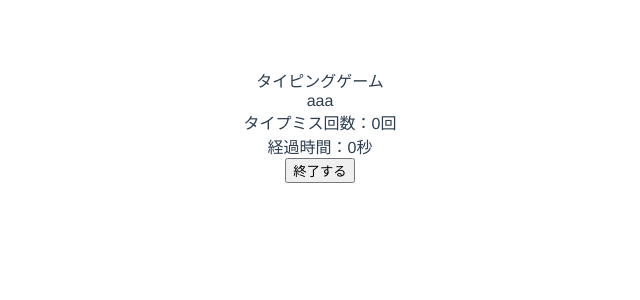
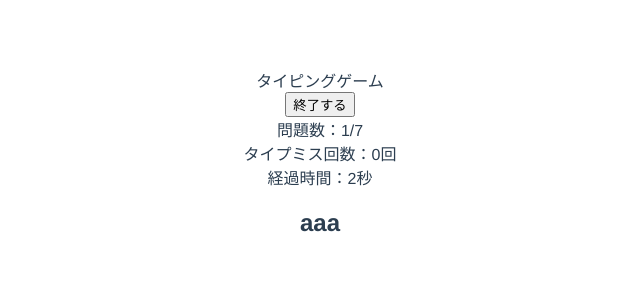
Before and after one commit to watatakahashi/linux-typing, a Vue app: page / in a window 1280 px wide. Both pictures are taken after a click on the button "開始する". Shown: the top 300 px of the page, without its empty margins (320-960 px from the left). Built offline with nearby package versions, Linux system fonts and the light colour scheme; the HTML template or start-up script is replaced by a standard one.

Commit message:
add timer and score

```diff
--- a/src/views/Home.vue
+++ b/src/views/Home.vue
@@ -2,11 +2,21 @@
   <div class="home">
     <div>タイピングゲーム</div>
     <div v-if="starting">
-      <div>{{question}}</div>
-      <div>{{answer}}</div>
-      <div>タイプミス回数：{{typeMissCount}}回</div>
-      <div>経過時間：{{elapsedTime}}秒</div>
       <button @click="finish">終了する</button>
+      <div v-if="playing">
+        <div>問題数：{{questionIndex + 1}}/{{questions.length}}</div>
+        <div>タイプミス回数：{{typeMissCount}}回</div>
+        <div>経過時間：{{timer}}秒</div>
+        <h2>{{question}}</h2>
+        <h2>{{answer}}</h2>
+      </div>
+      <div v-else>
+        <div>タイプ数:{{typeCount}}回</div>
+        <div>タイピング速度：{{typeSpeed}}回/秒</div>
+        <div>タイプミス回数：{{typeMissCount}}回</div>
+        <div>経過時間：{{timer}}秒</div>
+        <div>スコア：{{score}}</div>
+      </div>
     </div>
     <div v-else>
       <button @click="start">開始する</button>
@@ -20,40 +30,67 @@ import { Component, Vue, Watch } from 'vue-property-decorator'
 @Component({})
 export default class Home extends Vue {
   starting: boolean = false
-  count: number = 0
-  questions: string[] = ['aaa', 'iii', 'uuu']
+  playing: boolean = false
+  // 問題回答用
+  questions: string[] = [
+    'aaa',
+    'iii',
+    'uuu',
+    'cp file1 dir2',
+    'mv file1 dir1',
+    'cd /usr/src',
+    'chown -R hoge dir'
+  ]
+  questionIndex: number = 0
   answer: string = ''
-  charCount: number = 0
+  charIndex: number = 0
+  // 記録用
+  typeCount: number = 0
   typeMissCount: number = 0
-  // 開始時間
-  startTime: Date = new Date()
+  timer: number = -1
 
-  click() {
-    alert('test')
+  mounted() {
+    this.reset()
   }
+
+  // ゲームスタート時
   start() {
     this.starting = true
-    this.startTime = new Date()
+    this.playing = true
+    this.countUp()
     window.addEventListener('keypress', this.keyCheck)
   }
+  // ホーム画面へ戻る際に実行
   finish() {
     this.starting = false
-    this.init()
+    this.reset()
   }
-  init() {
-    this.count = 0
+  // 初期化処理
+  reset() {
+    this.questionIndex = 0
     this.answer = ''
-    this.charCount = 0
+    this.charIndex = 0
     this.typeMissCount = 0
+    this.playing = false
+    this.timer = -1 // countUpを最初0秒表示させるため-1に設定
   }
 
-  mounted() {}
+  // タイマー
+  countUp() {
+    if (!this.playing) {
+      return
+    }
+    this.timer += 1
+    setTimeout(this.countUp, 1000)
+  }
 
+  // キーボード入力と文字が一致しているか確認
   keyCheck(e: any) {
+    this.typeCount += 1
     const character = String.fromCharCode(e.keyCode)
-    if (this.question[this.charCount] === character) {
+    if (this.question[this.charIndex] === character) {
       this.answer += character
-      this.charCount += 1
+      this.charIndex += 1
     } else {
       this.typeMissCount += 1
     }
@@ -61,26 +98,53 @@ export default class Home extends Vue {
 
   // 問題を表示
   get question() {
-    return this.questions[this.count]
+    return this.questions[this.questionIndex]
   }
 
-  // 常に1秒しか出ないので修正
-  get elapsedTime() {
-    return new Date().getTime() - this.startTime.getTime()
+  // タイピング速度
+  get typeSpeed() {
+    if (this.timer <= 0) {
+      return 0
+    } else {
+      return this.typeCount / this.timer
+    }
+  }
+
+  // 回答文字数
+  get questionsTotalChars() {
+    let sum = 0
+    this.questions.forEach(element => {
+      sum += element.length
+    })
+    return sum
+  }
+
+  // スコアはWPM(1分あたりの打鍵数)×正確率
+  get score() {
+    return (
+      (this.questionsTotalChars / this.timer) *
+      60 *
+      ((this.typeCount - this.typeMissCount) / this.typeCount)
+    )
   }
 
   // 正解と一致したら次の問題、全部正解するとクリア
   @Watch('answer')
   onWatchChanged(val: string) {
     if (val === this.question) {
-      this.count += 1
-      this.charCount = 0
-      if (this.questions.length === this.count) {
-        alert('クリア！')
-        window.removeEventListener('keypress', this.keyCheck)
+      this.questionIndex += 1
+      this.charIndex = 0
+      if (this.questions.length === this.questionIndex) {
+        this.gameClear()
       }
       this.answer = ''
     }
   }
+  // クリア時の処理
+  gameClear() {
+    this.playing = false
+    window.removeEventListener('keypress', this.keyCheck)
+    alert('クリア！')
+  }
 }
 </script>
```
